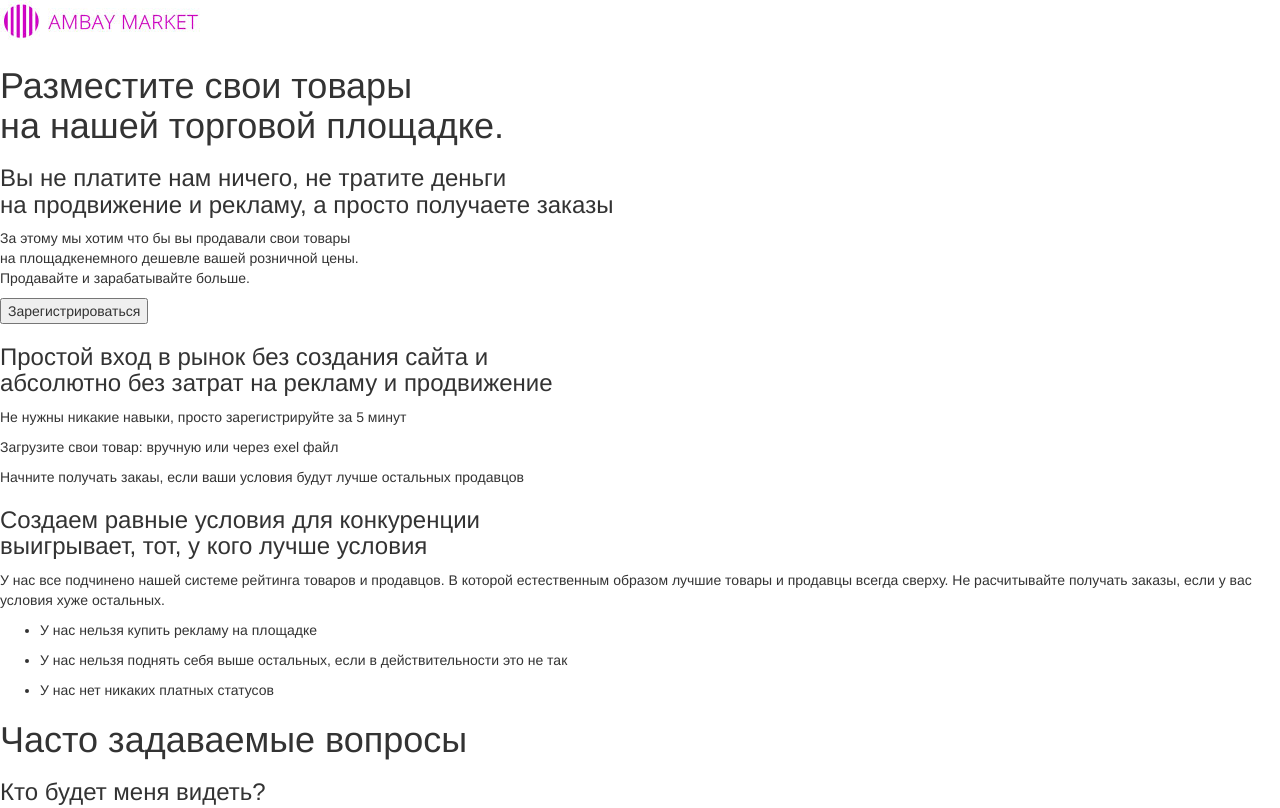
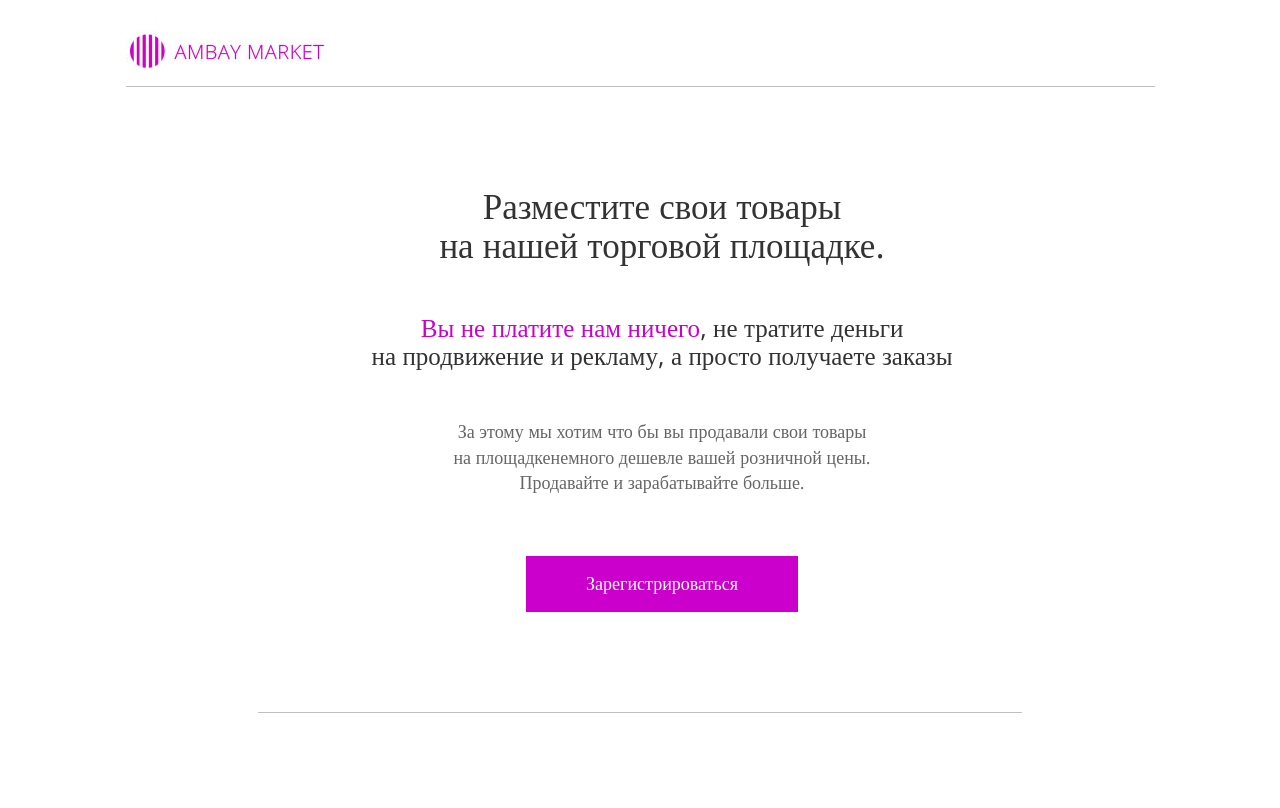
Before and after one commit to Yapichoy/Yapichoy.github.io, a plain HTML site: page index.html in a window 1280 px wide. Shown: the top 808 px of the page. Drawn offline with nearby package versions, Linux system fonts and the light colour scheme.

Commit message:
Add files via upload

```diff
--- /dev/null
+++ b/css/main.css
@@ -0,0 +1,118 @@
+/* line 2, ../sass/main.sass */
+html {
+  min-height: 100%;
+  font-family: sans-serif;
+  display: -webkit-flex;
+  display: flex;
+  flex-direction: column; }
+
+/* line 9, ../sass/main.sass */
+body {
+  width: 100%;
+  margin: 0;
+  padding: 0 15px;
+  display: -webkit-flex;
+  display: flex;
+  flex-direction: column;
+  flex: auto; }
+
+/* line 17, ../sass/main.sass */
+header {
+  width: 100%;
+  max-width: 1029px;
+  min-width: 430px;
+  margin: 0 auto 30px;
+  padding: 30px 0 10px;
+  display: -webkit-flex;
+  display: flex;
+  flex-wrap: wrap;
+  justify-content: space-between;
+  box-sizing: border-box;
+  border-bottom: 1px solid silver; }
+
+/* line 29, ../sass/main.sass */
+.wrapper {
+  width: 100%;
+  max-width: 764px;
+  min-width: 430px;
+  margin: 0 auto 30px;
+  padding: 50px 0 50px;
+  display: -webkit-flex;
+  display: flex;
+  flex-wrap: wrap;
+  flex: 1;
+  border-bottom: 1px solid silver;
+  font-family: "Open Sans";
+  flex-direction: column; }
+  /* line 42, ../sass/main.sass */
+  .wrapper h1 {
+    font-size: 35px;
+    font-weight: 300;
+    margin-bottom: 50px; }
+  /* line 47, ../sass/main.sass */
+  .wrapper h3 {
+    font-size: 25px;
+    font-weight: 500;
+    margin-bottom: 50px; }
+    /* line 51, ../sass/main.sass */
+    .wrapper h3 span {
+      color: #cc00cc; }
+  /* line 53, ../sass/main.sass */
+  .wrapper p {
+    font-size: 18px;
+    color: #666666; }
+  /* line 57, ../sass/main.sass */
+  .wrapper button {
+    background-color: #cc00cc;
+    font-size: 18px;
+    border: none;
+    text-align: center;
+    padding: 15px 60px;
+    color: white; }
+
+/* line 65, ../sass/main.sass */
+.one button {
+  margin: 50px 0; }
+
+/* line 68, ../sass/main.sass */
+.two p {
+  margin-bottom: 20px; }
+
+/* line 71, ../sass/main.sass */
+.three p {
+  margin-bottom: 36px; }
+/* line 74, ../sass/main.sass */
+.three ul li {
+  color: #cc00cc; }
+
+/* line 78, ../sass/main.sass */
+.four h1 {
+  text-align: center; }
+
+/* line 81, ../sass/main.sass */
+.five h1 {
+  text-align: center;
+  font-size: 30px;
+  font-weight: normal; }
+/* line 85, ../sass/main.sass */
+.five p {
+  margin-left: 120px; }
+/* line 87, ../sass/main.sass */
+.five input {
+  font-size: 18px;
+  color: #666666;
+  padding: 15px 30px;
+  width: 295px;
+  margin-bottom: 25px;
+  margin-left: 120px; }
+/* line 94, ../sass/main.sass */
+.five button {
+  width: 299px;
+  margin-left: 117px; }
+
+/* line 98, ../sass/main.sass */
+.center {
+  text-align: center;
+  margin-left: 44px; }
+
+/*# sourceMappingURL=main.css.map */
--- a/css/style.css
+++ b/css/style.css
@@ -1,136 +1,96 @@
+/* line 2, ../sass/style.sass */
+html {
+  min-height: 100%;
+  font-family: sans-serif;
+  display: -webkit-flex;
+  display: flex;
+  flex-direction: column; }
+
+/* line 9, ../sass/style.sass */
 body {
-  margin: 0px;
-  padding: 0px; }
+  margin: 0;
+  padding: 0 15px;
+  display: -webkit-flex;
+  display: flex;
+  flex-direction: column;
+  flex: auto; }
 
-a {
-  color: black; }
-  a:hover {
-    text-decoration: none;
-    color: black; }
+/* line 16, ../sass/style.sass */
+header {
+  width: 100%;
+  max-width: 1029px;
+  min-width: 430px;
+  margin: 0 auto 30px;
+  padding: 30px 0 10px;
+  display: -webkit-flex;
+  display: flex;
+  flex-wrap: wrap;
+  justify-content: space-between;
+  box-sizing: border-box;
+  border-bottom: 1px solid silver; }
 
-header {
-  width: 100%; }
-  header .row {
-    margin: 0px; }
-  header .bg {
-    background-color: #99cccc;
-    color: #2a545a; }
-    header .bg .all {
-      padding-top: 16px;
-      font: 24px Calibri; }
-    header .bg .line {
-      height: 72px;
-      border-right: 1px solid #2a545a; }
-
-.sect1 {
-  padding: 40px 0;
-  background-color: #EEFBFC;
-  width: 100%; }
-  .sect1 .row {
-    margin: 0; }
-    .sect1 .row h1 {
-      text-align: center;
-      font: 30px "Roboto-Regular", sans-serif;
-      margin-bottom: 40px; }
-    .sect1 .row p {
-      font-size: 16.5px;
-      margin: 0 40px; }
-  .sect1 .map {
-    margin-top: 60px;
-    background-image: url("/img/1sect/map.jpg"); }
-    .sect1 .map .right_bar {
-      background-color: #FFF;
-      border-left: solid black 1px; }
-      .sect1 .map .right_bar h2 {
-        font-size: 22px; }
-      .sect1 .map .right_bar img {
-        margin-top: 15px; }
-
-.sect2 {
-  background-color: #F5F5F5;
-  margin-top: -25px;
-  padding: 20px 40px 40px 40px; }
-  .sect2 h1 {
-    font-size: 30px;
-    text-align: center;
-    margin-bottom: 32px; }
-  .sect2 .block {
-    border: solid #ADADAD 1px;
-    background-color: #e6e6e6;
-    padding: 0px 5px 30px 15px;
-    border-radius: 5px;
-    margin-bottom: 32px; }
-    .sect2 .block h3 {
-      display: inline-block;
-      font-size: 20px; }
-    .sect2 .block img {
-      float: right;
-      margin-top: 23px;
-      margin-right: 10px; }
-    .sect2 .block p {
-      font-size: 12px; }
-
-.sect3 {
-  padding: 40px; }
-  .sect3 h1 {
-    font: 44px "Roboto-Regular", sans-serif;
-    text-align: center;
-    color: #2a545a;
-    margin-bottom: 33px; }
-  .sect3 .container .about .opinion h3 {
-    font-size: 30px;
-    color: #2a545a;
-    margin-top: 10px;
-    margin-bottom: 5px; }
-  .sect3 .container .about .opinion img {
-    display: block;
-    margin-bottom: 5px; }
-  .sect3 .container .about .opinion p {
-    font: 13px "Roboto-Regular", sans-serif;
-    font-weight: 600; }
-  .sect3 .container .about a {
-    display: block;
-    font-size: 17px;
-    font-weight: 500;
-    margin-top: 20px; }
-    .sect3 .container .about a:hover {
-      color: #ffa200;
-      cursor: pointer;
-      transition-delay: 0.1s; }
-  .sect3 .container .info h4 {
-    font: 17px Calibri;
-    font-weight: 600; }
-  .sect3 .container .info .ask {
-    color: #7a7a7a;
-    display: inline-block;
-    font: 17px Calibri;
-    margin-bottom: 0px; }
-  .sect3 .container .info .answer {
-    display: inline-block;
-    font: 17px Calibri;
-    margin-bottom: 2px; }
-  .sect3 .container .photo {
+/* line 28, ../sass/style.sass */
+.wrapper {
+  width: 100%;
+  max-width: 1029px;
+  min-width: 430px;
+  margin: 0 auto 30px;
+  padding: 30px 0 10px;
+  display: -webkit-flex;
+  display: flex;
+  flex-wrap: wrap;
+  flex: 1; }
+  /* line 38, ../sass/style.sass */
+  .wrapper .left-box {
+    max-width: 540px;
+    display: flex;
+    flex-direction: column;
+    margin-right: 45px; }
+    /* line 43, ../sass/style.sass */
+    .wrapper .left-box h1 {
+      font-family: "Open Sans", sans-serif;
+      font-size: 35px;
+      font-weight: 300; }
+      /* line 47, ../sass/style.sass */
+      .wrapper .left-box h1 span {
+        color: #cc00cc; }
+    /* line 49, ../sass/style.sass */
+    .wrapper .left-box h3 {
+      font-size: 25px;
+      font-weight: 500;
+      font-family: "Open Sans"; }
+    /* line 53, ../sass/style.sass */
+    .wrapper .left-box p {
+      font-size: 18px;
+      font-family: "Open Sans"; }
+  /* line 56, ../sass/style.sass */
+  .wrapper .right-box {
+    width: 100%;
+    padding: 40px 50px;
+    border: 1px solid #cc00cc;
+    max-width: 430px;
+    display: flex;
+    flex-direction: column;
     float: right; }
-    .sect3 .container .photo img {
-      text-align: right;
-      display: block; }
-    .sect3 .container .photo .button {
-      padding: 12px;
-      margin-top: 20px;
-      background-color: #ffa200;
+    /* line 64, ../sass/style.sass */
+    .wrapper .right-box h2 {
+      font-size: 25px;
+      font-family: "Open Sans";
+      text-align: center; }
+    /* line 68, ../sass/style.sass */
+    .wrapper .right-box input {
+      margin-top: 33px;
+      font-size: 20px;
+      color: #999999;
+      padding: 10px 0 10px 15px; }
+    /* line 73, ../sass/style.sass */
+    .wrapper .right-box button {
+      font-size: 20px;
+      padding: 14px 66px;
+      background-color: #cc00cc;
+      border: none;
+      font-family: "Open Sans";
       color: white;
-      display: inline-block;
-      font-size: 17.5px;
-      border-radius: 5px; }
-      .sect3 .container .photo .button:hover {
-        background-color: #d2f5f9;
-        color: #ffa200;
-        cursor: pointer;
-        transition-delay: 0.1s; }
-
-.border {
-  border: solid #2a545a 2px;
-  padding: 16px 30px;
-  margin-top: 28px; }
+      margin-top: 33px; }
 
 /*# sourceMappingURL=style.css.map */
```
